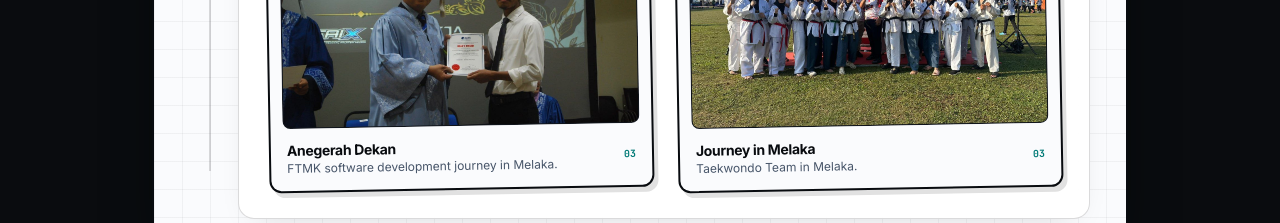
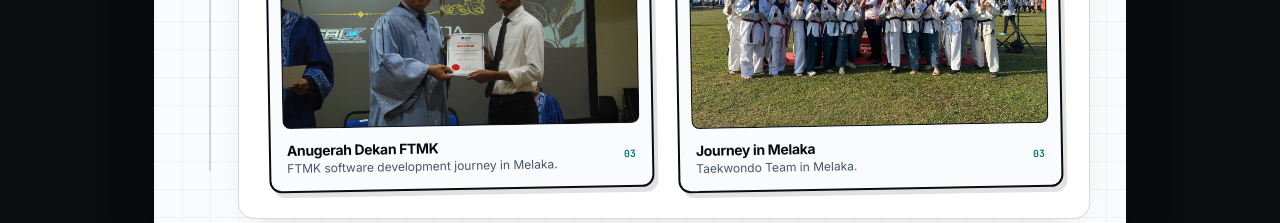
Before and after one commit to khalis04/portfolio-website, a React (Vite) app: page /education in a window 1280 px wide. Shown: the part 2240-2463 px from the top of the page. Built offline with nearby package versions, Linux system fonts and the light colour scheme.

Commit message:
change the education utem image title

```diff
--- a/src/components/AcademicScrapbook.jsx
+++ b/src/components/AcademicScrapbook.jsx
@@ -75,7 +75,7 @@ const timelineChapters = [
             {
                 id: 'utem-1',
                 src: '/images/education/utem-1.jpg',
-                title: 'Anegerah Dekan',
+                title: 'Anugerah Dekan FTMK',
                 note: 'FTMK software development journey in Melaka.',
                 tapeColor: 'rgba(0, 161, 156, 0.42)',
                 tilt: '-1deg',
```
